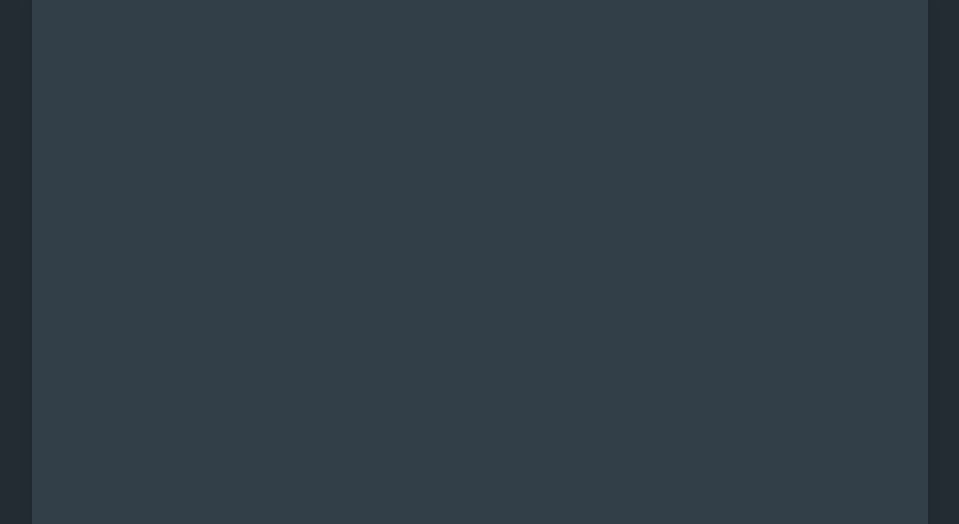
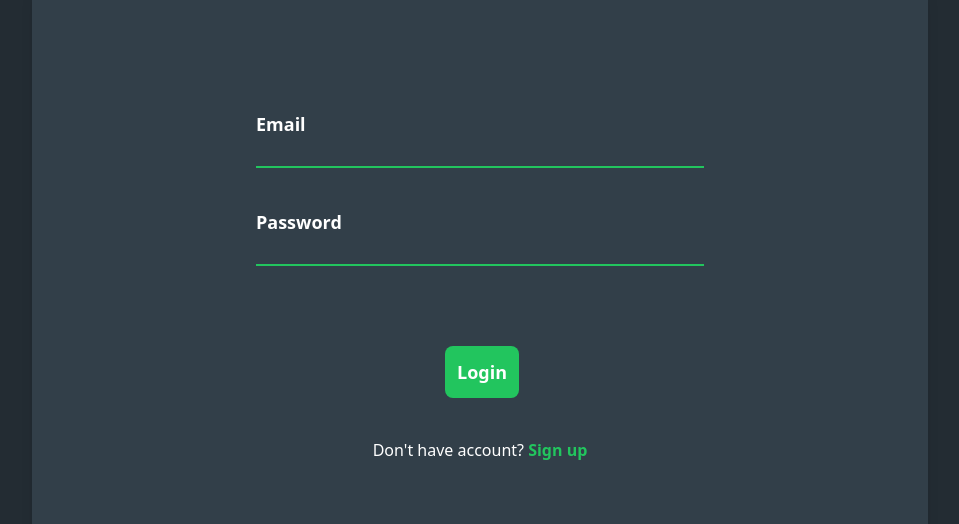
Before and after one commit to CristianGonzalez07/real-time-chat, a React (Vite) app: page /login in a window 1280 px wide. Shown: the part 176-700 px from the top of the page, without its empty margins (160-1119 px from the left). Built offline with nearby package versions, Linux system fonts and the light colour scheme.

Commit message:
login added and notifications usage modified

```diff
--- a/src/Layouts/Content.jsx
+++ b/src/Layouts/Content.jsx
@@ -1,11 +1,19 @@
 import PropTypes from 'prop-types';
+import { useAuth } from '../hooks'
 
 const Content = ({title, InnerContent}) => {
+  const {user, logout} = useAuth()
   return (
     <>
       <div className='h-[15%] lg:h-[20%] flex justify-center items-center'>
         <h1 className='text-2xl lg:text-6xl text-white font-bold'>{title}</h1>
       </div>
+      {user && <button
+        className='absolute top-0 right-0 text-white bg-green-500 rounded-lg p-3 ml-1 text-sm lg:text-lg font-bold flex items-center m-5'
+        onClick={() => logout()}
+      >
+        Cerrar Sesión
+      </button>}
       <div className='h-[85%] lg:h-[80%] flex justify-center'>
         <div className='bg-bg-secondary w-[90%] lg:w-[70%] h-[90%] rounded-lg shadow-lg'>
           {InnerContent}
--- a/src/components/Form.jsx
+++ b/src/components/Form.jsx
@@ -1,10 +1,17 @@
 import { useForm } from "react-hook-form";
 import PropTypes from 'prop-types';
+import Spinner from "./Spinner";
 
 const Form = ({inputs, onSubmit, buttonText, isLoading}) => {
-  const { register, handleSubmit, formState: { errors } } = useForm();
+  const { register, handleSubmit, formState: { errors }, reset } = useForm();
+
+  const handleFormSubmit = (data) => {
+    onSubmit(data);
+    reset(); // Reinicia el formulario después de enviarlo
+  };
+
   return (
-    <form onSubmit={handleSubmit(onSubmit)}>
+    <form onSubmit={handleSubmit(handleFormSubmit)}>
       {inputs.map((input, index)=> {
         return (
           <div className="my-10" key={`input-${index}`}>
@@ -19,7 +26,6 @@ const Form = ({inputs, onSubmit, buttonText, isLoading}) => {
               type={input.type}
               className="bg-transparent border-b-2 border-green-500 text-white font-bold text-sm block w-full outline-none"
               {...register(input.label, { required: true })}
-
             />
             {errors[input.label] && input.error}
           </div>
@@ -28,8 +34,10 @@ const Form = ({inputs, onSubmit, buttonText, isLoading}) => {
       <div className="flex justify-center mt-20">
         <button
           type="submit"
-          className={`text-white bg-green-500 rounded-lg p-3 ml-1 text-sm lg:text-lg font-bold flex items-center`}
+          className={`text-white bg-green-500 ${isLoading ? "opacity-50": ""} rounded-lg p-3 ml-1 text-sm lg:text-lg font-bold flex items-center`}
+          disabled={isLoading}
         >
+          {isLoading && <Spinner/>}
           {buttonText}
         </button>
       </div>
--- /dev/null
+++ b/src/graphql/Queries/Login.js
@@ -0,0 +1,3 @@
+export const Login = `query Query($user: LoginInput!) {
+  login(user: $user)
+}`
--- a/src/graphql/index.js
+++ b/src/graphql/index.js
@@ -2,9 +2,11 @@ import { GetMessages } from "./Queries/GetMessages";
 import { MessageSent } from "./Subscriptions/MessageSent";
 import { SendMessage } from "./Mutations/SendMessage";
 import { SignUp } from "./Mutations/SignUp";
+import { Login } from "./Queries/Login";
 
 export {
   GetMessages,
+  Login,
   MessageSent,
   SendMessage,
   SignUp
--- a/src/hooks/useAuth.jsx
+++ b/src/hooks/useAuth.jsx
@@ -20,6 +20,7 @@ export const AuthProvider = ({ children }) => {
   // call this function to sign out logged in user
   const logout = () => {
     setUser(null);
+    localStorage.setItem("token","")
     navigate("/login", { replace: true });
   };
 
--- a/src/main.jsx
+++ b/src/main.jsx
@@ -11,7 +11,7 @@ import App from './App.jsx';
 import './index.css';
 
 
-const token = "eyJhbGciOiJIUzI1NiIsInR5cCI6IkpXVCJ9.eyJzdWIiOiIxMjM0NTY3ODkwIiwibmFtZSI6IkpvaG4gRG9lIiwiaWF0IjoxNTE2MjM5MDIyfQ.R34_z8soWATKGfeHDwF9KgXzwgZt2QjDH5d55tyE4Kc"
+const token = localStorage.getItem("token");
 
 const httpLink = new HttpLink({
   uri: 'http://localhost:4000/graphql',
--- a/src/pages/Home.jsx
+++ b/src/pages/Home.jsx
@@ -2,14 +2,7 @@ import { ChatWindow } from '../components';
 
 const Home = () => {
   return (
-    <>
-      <div className='h-[15%] lg:h-[20%] flex justify-center items-center'>
-        <h1 className='text-2xl lg:text-6xl text-white font-bold'> Real Time Chat App</h1>
-      </div>
-      <div className='h-[85%] lg:h-[80%] flex justify-center'>
-        <ChatWindow/>
-      </div>
-    </>
+    <ChatWindow/>
   )
 }
 
--- /dev/null
+++ b/src/pages/Login.jsx
@@ -0,0 +1,72 @@
+import React from 'react'
+import { Link, Navigate } from 'react-router-dom'
+import { Form } from '../components'
+import { useLazyQuery, gql } from '@apollo/client';
+import { Login } from '../graphql/index'
+import { notify } from '../utils/notify';
+import { useAuth } from '../hooks/useAuth';
+
+const inputs = [
+  {
+    type:"email",
+    label:"Email",
+    error:<p className="text-red-600 text-xs font-bold mt-2">This field is required*</p>,
+  },
+  {
+    type:"password",
+    label:"Password",
+    error:<p className="text-red-600 text-xs font-bold mt-2">This field is required*</p>,
+  }
+];
+
+
+
+const LoginForm = () => {
+  const { user, login } = useAuth();
+  const LOGIN = gql`${Login}`;
+  const [ loginQuery, { loading } ] = useLazyQuery(LOGIN,{
+    onCompleted: (data) => {
+      if(data.login === "Error"){
+        notify("error","Error al iniciar sesión, revisa tus datos e intenta nuevamente");
+      }else{
+        notify("success","Sesión iniciada correctamente!");
+        login(JSON.parse(data.login))
+      }
+    }
+  });
+
+  return (
+    !user ?
+      <div className='w-full h-full flex justify-center items-center'>
+        <div className="w-[50%] h-[70%]">
+          <Form
+            inputs={inputs}
+            onSubmit={((data) => loginQuery({
+              variables:{
+                user:{
+                  email:data.Email,
+                  password:data.Password
+                }
+              }
+            }))}
+            buttonText='Login'
+            isLoading={loading}
+          />
+          <div className='flex justify-center mt-10'>
+            <p className='text-white text-md'>
+              {"Don't have account? "}
+              <Link
+                to={"/sign-up"}
+                className='text-green-500 font-bold'
+              >
+                Sign up
+              </Link>
+              </p>
+          </div>
+        </div>
+      </div>
+    : <Navigate to="/"/>
+  )
+}
+
+export default LoginForm
--- a/src/pages/SignUp.jsx
+++ b/src/pages/SignUp.jsx
@@ -4,7 +4,8 @@ import { Link, Navigate, useNavigate } from 'react-router-dom'
 import { useMutation, gql } from '@apollo/client';
 import { SignUp } from '../graphql';
 import { useAuth } from '../hooks/useAuth';
-import { ToastContainer, Slide, toast } from 'react-toastify';
+import { notify } from '../utils/notify';
+
 import 'react-toastify/dist/ReactToastify.css';
 
 const inputs = [
@@ -24,14 +25,6 @@ const inputs = [
     error:<p className="text-red-600 text-xs font-bold mt-2">This field is required*</p>,
   }
 ];
-
-const notify = (type,text) => {
-  if(type === "success"){
-    toast.success(text);
-  }else{
-    toast.error(text);
-  }
-};
 
 const SignUpForm = () => {
   const { user } = useAuth();
--- /dev/null
+++ b/src/utils/notify.js
@@ -0,0 +1,9 @@
+import { toast } from 'react-toastify';
+
+export const notify = (type,text) => {
+  if(type === "success"){
+    toast.success(text);
+  }else{
+    toast.error(text);
+  }
+};
```
